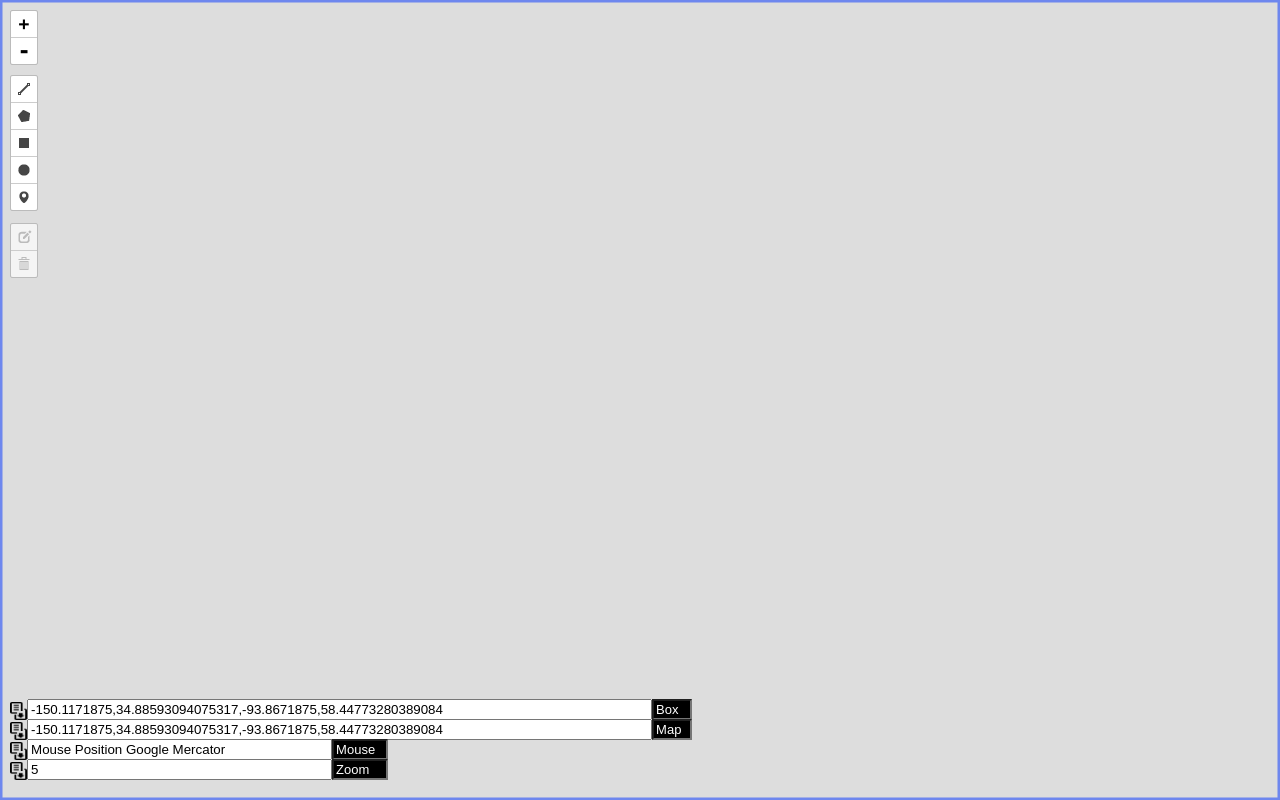
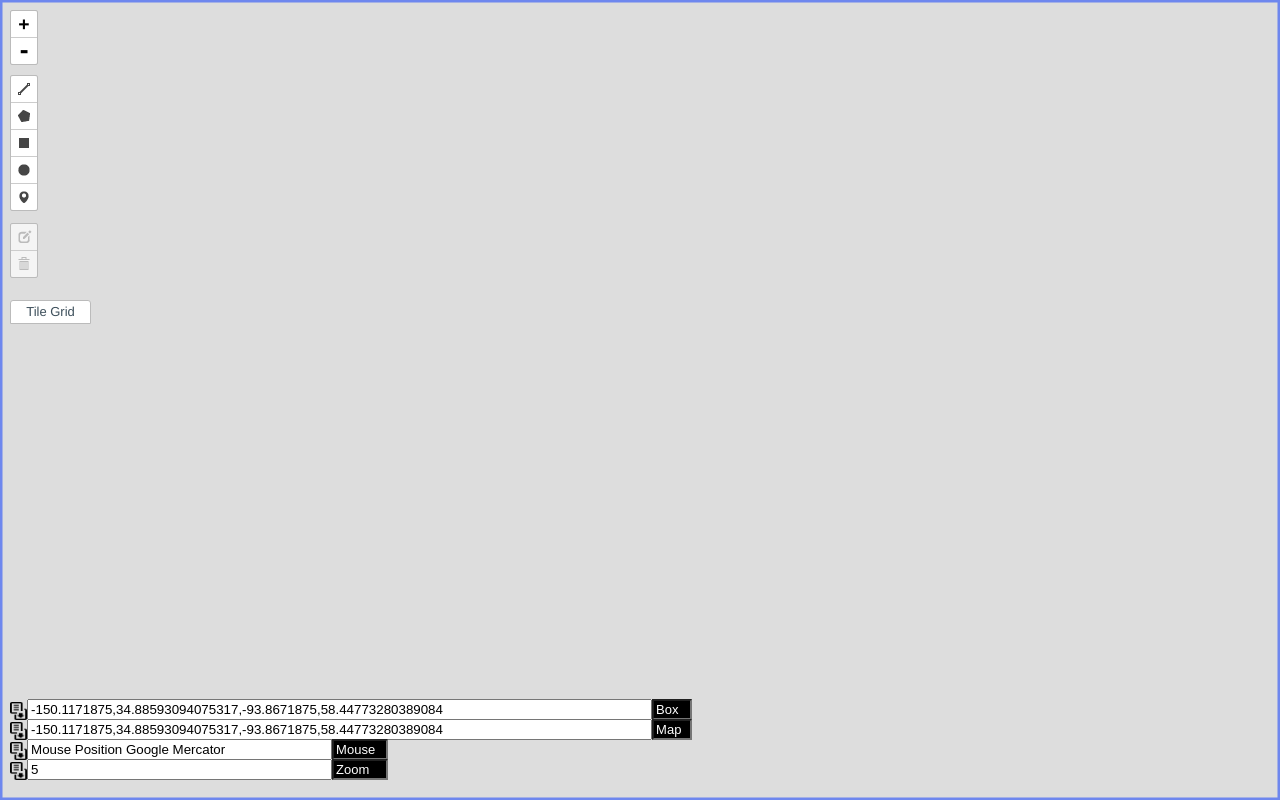
Before and after one commit to aaronr/bboxfinder.com, a plain HTML site: page index.html in a window 1280 px wide. Drawn offline with Linux system fonts and the light colour scheme; no server answers.

Commit message:
Add in a tile bounds layer and a simple on off control for the layer

```diff
--- a/css/bbox.css
+++ b/css/bbox.css
@@ -38,3 +38,51 @@ html, body, #map {
    background-color:black;
    color:white;
 }
+
+
+#map-ui {
+    position: absolute;
+    top: 300px;
+    left: 10px;
+    list-style: none;
+    margin: 0;
+    padding: 0;
+    z-index: 100;
+}
+
+#map-ui a {
+    font: normal 13px/18px 'Helvetica Neue', Helvetica, sans-serif;
+    background: #FFF;
+    color: #3C4E5A;
+    display: block;
+    margin: 0;
+    padding: 0;
+    border: 1px solid #BBB;
+    border-bottom-width: 0;
+    min-width: 75px;
+    padding: 2px;
+    text-decoration: none;
+    text-align: center;
+}
+
+#map-ui a:hover {
+    background: #ECF5FA;
+}
+
+#map-ui li:last-child a {
+    border-bottom-width: 1px;
+    -webkit-border-radius: 0 0 3px 3px;
+    border-radius: 0 0 3px 3px;
+}
+
+#map-ui li:first-child a {
+    -webkit-border-radius: 3px 3px 0 0;
+    border-radius: 3px 3px 0 0;
+}
+
+#map-ui a.active {
+    background: #3887BE;
+    border-color: #3887BE;
+    border-top-color: #FFF;
+    color: #FFF;
+}
--- a/index.html
+++ b/index.html
@@ -18,6 +18,7 @@
 
 </head>
 <body>
+    <ul id="map-ui"></ul>
     <div id="map"></div>
     <div id="bbounds">
         <img id="boxboundsbtn" data-clipboard-target="boxbounds" src="/images/copy.png" style="vertical-align:bottom;height:18px;"><input type="textarea" size= "75" id="boxbounds" name="boxbounds" value="Box Bounds" /><input type="textarea" size="2" class="bboxlabel" value="Box"/>
--- a/js/bbox.js
+++ b/js/bbox.js
@@ -1,4 +1,37 @@
 var map = null;
+
+function addLayer(layer, name, zIndex, on) {
+    if (on) {
+        layer.setZIndex(zIndex).addTo(map);;
+    } else {
+        layer.setZIndex(zIndex);
+    }
+    // Create a simple layer switcher that toggles layers on and off.
+    var ui = document.getElementById('map-ui');
+    var item = document.createElement('li');
+    var link = document.createElement('a');
+    link.href = '#';
+    if (on) {
+        link.className = 'active';
+    } else {
+        link.className = '';
+    }
+    link.innerHTML = name;
+    link.onclick = function(e) {
+        e.preventDefault();
+        e.stopPropagation();
+
+        if (map.hasLayer(layer)) {
+            map.removeLayer(layer);
+            this.className = '';
+        } else {
+            map.addLayer(layer);
+            this.className = 'active';
+        }
+    };
+    item.appendChild(link);
+    ui.appendChild(item);
+};
 
 $(function() {
     map = L.mapbox.map('map', 'examples.map-9ijuk24y')
@@ -87,4 +120,9 @@ $(function() {
         });
     });
 
+    // Add in a layer to overlay the tile bounds of the google grid
+    var tiles = new L.tileLayer('/images/tile.png', {});
+    addLayer(tiles, 'Tile Grid', 10, false)
+
+
 });
```
Also changed, not shown: images/tile.png (added).
